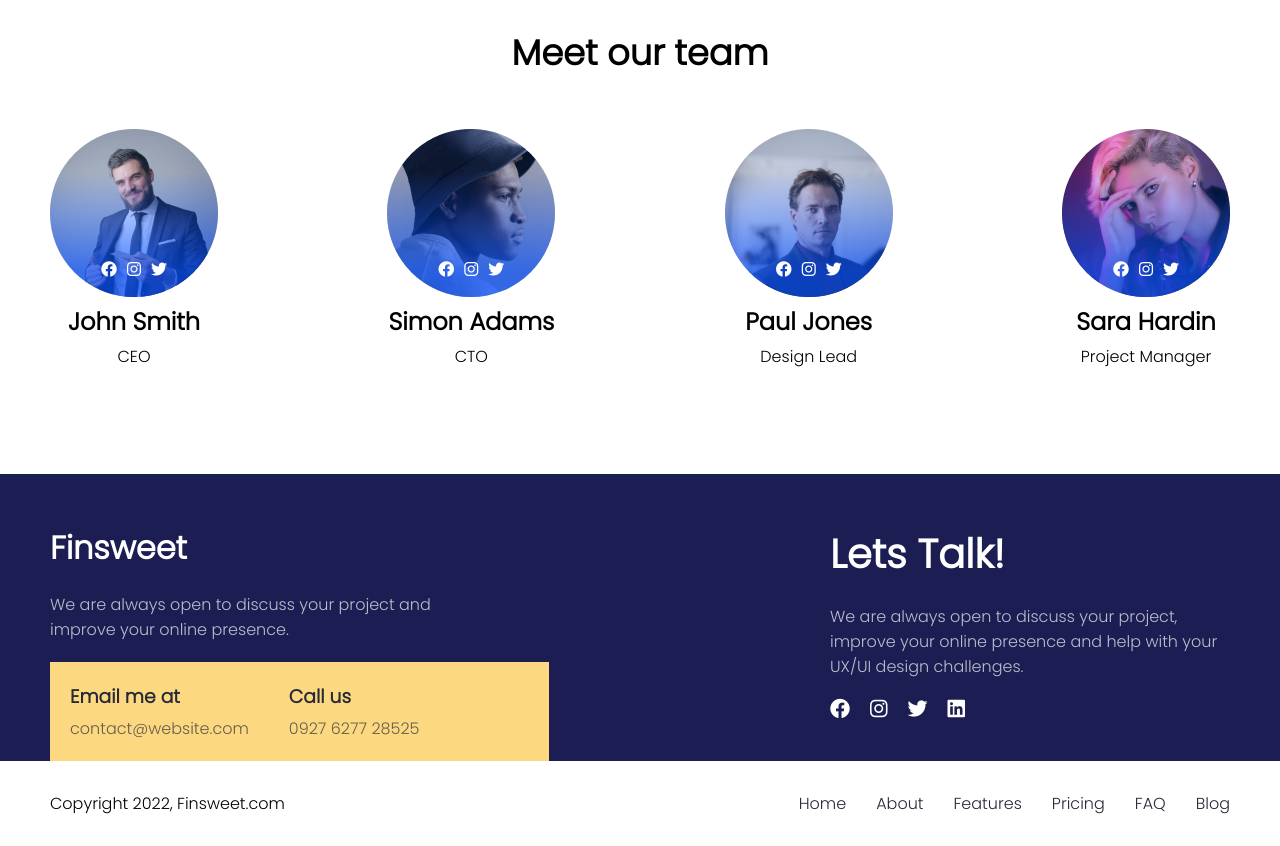
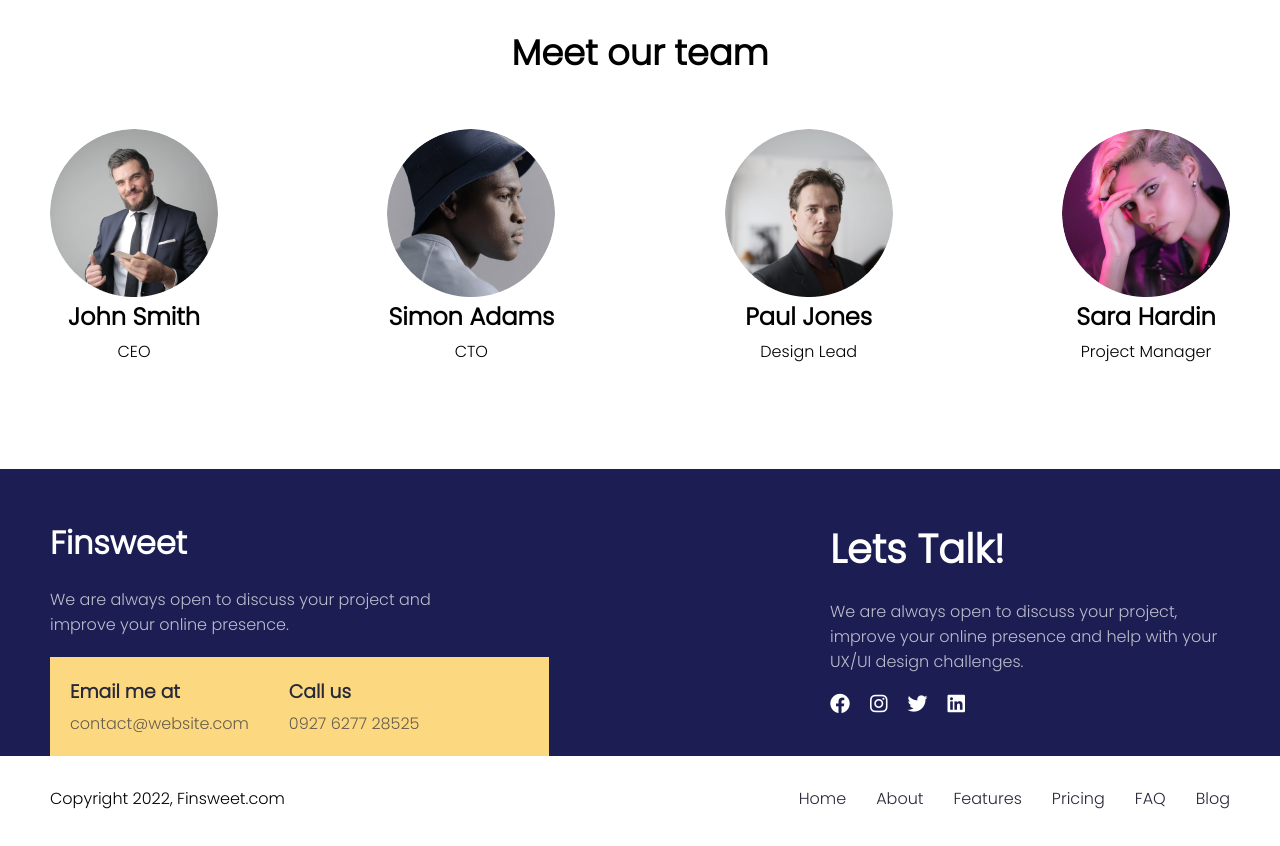
Before and after one commit to Shakhmurad7/finsweet, a React (Vite) app: page /About in a window 1280 px wide. Shown: the part 3200-4046 px from the top of the page. Built offline with nearby package versions, Linux system fonts and the light colour scheme.

Commit message:
add ainmation in aside img

```diff
--- a/src/NavbarMetodlar/AboutPage/About.module.css
+++ b/src/NavbarMetodlar/AboutPage/About.module.css
@@ -86,129 +86,126 @@ body {
   width: 70%;
   height: 1px;
 }
-.section-center{
-    background-color:
-    #EEF4FA;
+.section-center {
+  background-color: #eef4fa;
 }
-.section-center-container{
+.section-center-container {
   padding: 70px 0;
 }
-.section-center-row{
+.section-center-row {
   display: flex;
   justify-content: space-between;
   gap: 40px;
 }
-.section-center-container{
+.section-center-container {
   display: flex;
   flex-direction: column;
   gap: 80px;
 }
-.section-center-left{
+.section-center-left {
   display: flex;
   flex-direction: column;
   gap: 10px;
   width: 100%;
   max-width: 500px;
 }
-.section-center-left h2{
+.section-center-left h2 {
   font-size: 2.5rem;
 }
-.section-center-left p{
+.section-center-left p {
   opacity: 0.7;
 }
-.section-center-right img{
+.section-center-right img {
   width: 100%;
 }
-.section-end-top-text{
+.section-end-top-text {
   display: flex;
   justify-content: center;
   align-items: center;
 }
-.section-end{
+.section-end {
   padding: 70px 0;
 }
-.section-end-top-text h2{
+.section-end-top-text h2 {
   font-size: 2.5rem;
   text-align: center;
   width: 100%;
   max-width: 500px;
 }
-.card-about{
+.card-about {
   margin-top: 50px;
   width: 100%;
   max-width: 380px;
-  background-color:
-  #F4F6FC;
+  background-color: #f4f6fc;
   padding: 30px;
 }
-.card-about h2{
+.card-about h2 {
   padding: 10px 0;
 }
 
-
 /* ----page---- */
-.page-container{
+.page-container {
   padding: 50px 0;
   display: flex;
   justify-content: center;
   gap: 60px;
   align-items: center;
 }
-.page-row{
+.page-row {
   display: flex;
   flex-direction: column;
   gap: 5px;
 }
-.page-row h2{
+.page-row h2 {
   font-weight: bold;
   font-size: 2rem;
 }
 
 /* ----asdie---- */
-.aside-top-text h2{
+.aside-top-text h2 {
   text-align: center;
   font-size: 2.2rem;
 }
-.aside-img{
-  position: relative;
-}
-.aside-team-block{
+.aside-team-block {
   text-align: center;
 }
-.aside-team-block p{
+.aside-team-block p {
   padding: 5px 0px;
 }
-.aside-team-container{
+.aside-team-container {
   padding: 50px 0;
   display: flex;
   gap: 40px;
   justify-content: space-between;
 }
-/* .aside-img:hover:after{
-  cursor: pointer;
+
+
+.aside-img{
+  height: 170px;
   border-radius: 50%;
-  content: '';
-  background: rgb(7,83,255);
-  background: linear-gradient(0deg, rgba(7, 81, 255, 0.71) 15%, rgba(7, 81, 255, 0.101) 75%);
-  top: 0;
-  bottom: 7px;
-  left: 0;
-  right: 0;
-  position: absolute;
-} */
+  position: relative;
+  overflow: hidden;
+}
 .aside-hover{
+  color: white;
   display: flex;
   gap: 10px;
+  align-items: flex-end;
   justify-content: center;
-  align-items:flex-end;
-  padding-bottom: 20px;
-  color: white;
-  top: 0;
-  bottom: 7px;
-  left: 0;
-  right: 0;
+}
+.aside-hover {
+  overflow: hidden;
+  transition: 0.5s;
+  bottom: 0;
+  height: 0;
+  width: 100%;
   border-radius: 50%;
-  background: rgb(7,83,255);
-  background: linear-gradient(0deg, rgba(7, 81, 255, 0.71) 15%, rgba(7, 81, 255, 0.101) 75%);
+  background: rgba(7, 81, 255, 0.519);
+  background: linear-gradient(0deg, rgba(7, 81, 255, 0.523) 12%, rgba(7,83,255,0.23021708683473385) 47%, rgba(7,83,255,0.0845588235294118) 59%, rgba(7,83,255,0) 71%);
   position: absolute;
 }
+.aside-img:hover .aside-hover {
+  padding-bottom: 20px;
+  cursor: pointer;
+  height: 100%;
+}
```
Lines whose indentation alone changed are shown as unchanged.
